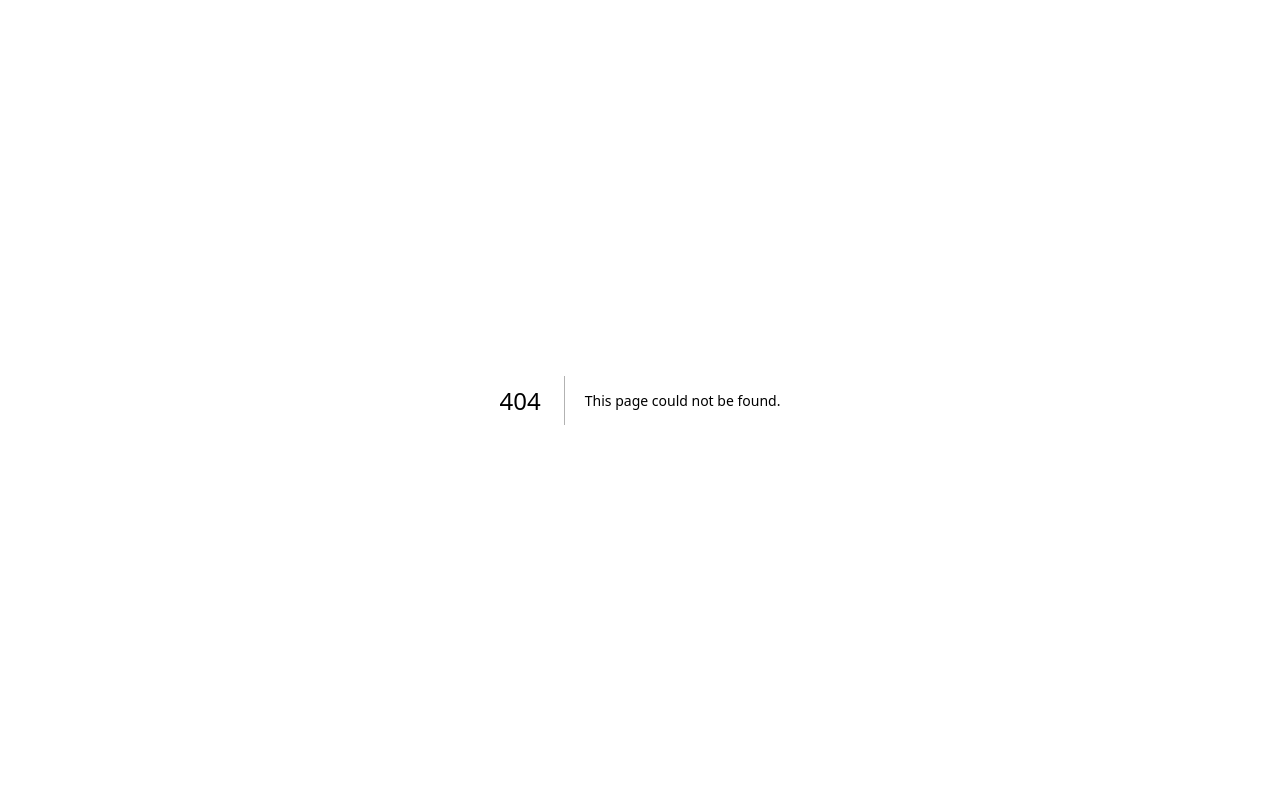
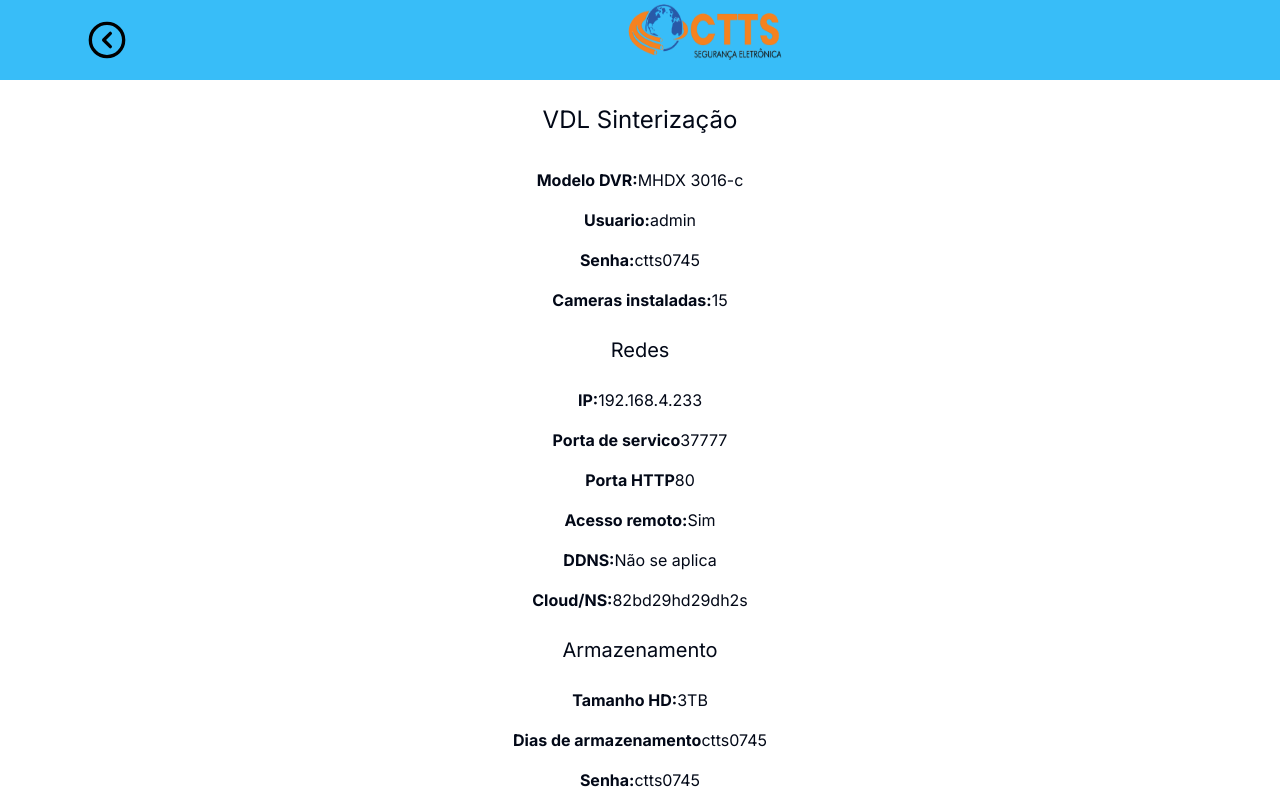
Before and after one commit to M-Emmanuel-G/System_2.0, a Next.js app in the folder system2.0/: page /VDL/Sinterizacao in a window 1280 px wide. Before the commit this address had no page. Built offline with nearby package versions, Linux system fonts and the light colour scheme.

Commit message:
REFACTOR: refatorando codigo e atualizando estilos

```diff
--- a/system2.0/src/app/Processing/page.tsx
+++ b/system2.0/src/app/Processing/page.tsx
@@ -1,8 +1,9 @@
 'use client'
 
 import { useRouter } from "next/navigation"
-import { useEffect, useState } from "react"
-import ModalAlert from "../components/modalAlert"
+import { useEffect, } from "react"
+import Loader from "../components/Loading"
+import { Button } from "@/components/ui/button"
 
 const Processing = ()=>{
 
@@ -10,15 +11,29 @@ const Processing = ()=>{
 
     useEffect(()=>{
         setTimeout(()=>{
-            router.push("/")
+            const getProcess = document.getElementById("process")
+            const getNextProcess = document.getElementById("nextProcess")
+            if(getProcess){ getProcess.style.display = "none"}
+            if(getNextProcess){ getNextProcess.style.display = "flex"}
         }, 3000)
     })
 
     return(
         <main className="w-screen h-screen flex justify-center items-center bg-black">
-            <section id="process" className="w-[376px] h-[200px] flex items-center justify-center flex-col bg-white rounded-2xl">
-                <h2 className="text-2xl">Sucesso...</h2>
-                <h3 className="text-sm">Seu formulário foi enviado com sucesso!</h3>
+            <section  className="w-[376px] h-[200px] flex items-center justify-center flex-col  rounded-2xl">
+                <div id="process" className="w-full h-full flex flex-col text-center items-center justify-center">
+                    <Loader/>
+                    <span className="text-white">Aguarde.. Seu relatorio está sendo enviado!</span>
+                </div>
+                <div id="nextProcess"  className="w-full h-full items-center justify-center hidden flex-col text-white ">
+                    <h2 className="text-xl text-white">Formulario enviado com sucesso...</h2>
+                    <h3 className="my-2" > Deseja realizar outra preventiva?</h3>
+                    <div className="flex my-8">
+                        <Button className="w-40 bg-cyan-400 text-xl mx-2 hover:bg-cyan-400" onClick={()=>{router.push("/SendOS")}}>Sim</Button>
+                        <Button className="w-40 bg-cyan-400 text-xl mx-2 hover:bg-cyan-400" onClick={()=>{router.push("/")}}>Não</Button>
+                    </div>
+                </div>
+
             </section>
         </main>
     )
--- a/system2.0/src/app/SendOS/page.tsx
+++ b/system2.0/src/app/SendOS/page.tsx
@@ -7,25 +7,42 @@ import GetDate from "../services/GetDate"
 import Input from "../components/Input"
 import ModalAlert from "../components/modalAlert"
 import Header from "../components/Header"
-import { Select, SelectContent, SelectItem, SelectTrigger, SelectValue } from "@radix-ui/react-select"
 import Link from "next/link"
+
+interface SendOsProps{
+  cliente:string,
+  data:string
+  modelo:string,
+  usuario:string
+  senha:string
+  Cameras_Instaladas:string
+  ip:string
+  Porta_Servico:string
+  Porta_HTTP:string
+  ddns:string
+  Armazenamento:string,
+  Dias_de_gravacao:string
+  colaborador:string
+  Email_Cliente:string
+  Observacao:string
+}
 
 
 export default function SendOS() {
 
   const [client, setClient] = useState('')
   const [model, setModel] = useState('')
-  const [user, setUser] = useState('')
+  const [user, setUser] = useState('admin')
   const [password, setPassword] = useState('')
   const [qtdCam, setQtdCam] = useState('')
-  const [ip, setIp] = useState('')
+  const [ip, setIp] = useState('192.168.')
   const [servicePort, setServeicePort] = useState('')
   const [httpPort, setHttpPort] = useState('')
-  const [ddns, setDdns] = useState('')
+  const [ddns, setDdns] = useState('Não tem.')
   const [storage, setStorage] = useState('')
   const [recDays, setRecDays] = useState('')
-  const [collaborator, setCollaborattor] = useState('')
-  const [sentTo, setSendTo] = useState('')
+  const [collaborator, setCollaborattor] = useState('Márcio')
+  const [sentTo, setSendTo] = useState("")
   const [obs, setObs] = useState('')
 
   const [isOpen, setIsOpen] = useState(false)
@@ -37,9 +54,10 @@ export default function SendOS() {
   }
 
   const form = (ev:React.FormEvent)=>{
+    try {
     ev.preventDefault()
 
-    const body = {
+    const body:SendOsProps = {
       cliente: client,
       data:GetDate(),
       modelo: model,
@@ -57,24 +75,28 @@ export default function SendOS() {
       colaborador: collaborator
     }
 
-    if(!client || !model || ! user || !password || !qtdCam || !ip || !servicePort || !httpPort || !ddns || !storage || !recDays || !collaborator ){
-      setIsOpen(true)
-    } else{
-      emailjs.send('service_ve702oh', 'template_qkpvdzv', body, '5ZxPWFsvg_-WP62gn')
+    if(!client || !model || ! user || !password || !qtdCam || !ip || !servicePort || !httpPort || !ddns || !storage || !recDays || !collaborator ) return alert("Todas as informacoes são necessarias!")
+    if(!sentTo.includes(".com") || !sentTo.includes("@")) return alert("Formato invalido de email");
+
+
+      emailjs.send('service_ve702oh', 'template_qkpvdzv', body as any, '5ZxPWFsvg_-WP62gn')
       .then((result) => {
             router.push('/Processing')
-            console.log(result);
-
       }, (error) => {
           console.log(error)
       });
-    }
+
+
+    router.push("/Processing")
+
+   } catch (error:any) {
+    alert(error.message)
+   }
 
   }
 
   return (
     <main className="w-screen h-screen min-h-screen flex flex-col items-center justify-between bg-black text-white">
-      <Header/>
       <section className="w-96 h-[90%] flex  items-center flex-col  overflow-y-auto">
         <h2 className="text-2xl my-8">Formulario de Preventivas</h2>
         <form onSubmit={form}>
@@ -157,19 +179,14 @@ export default function SendOS() {
               onChange={(ev)=>{setCollaborattor(ev.target.value)}}
               className="w-[326px] h-[30px] text-center text-gray-400 rounded-3xl my-2 bg-white"
             >
-              <option>Colaborador</option>
               <option>Márcio</option>
-              <option>Gabriel</option>
             </select>
-            <select
-               value={sentTo}
-               onChange={(ev)=>{setSendTo(ev.target.value)}}
-               className="w-[326px] h-[30px] text-center text-gray-400 rounded-3xl my-2 bg-white"
-            >
-              <option>emmanuel-jnr@hotmail.com</option>
-              <option>mauricio@ctts.com.br</option>
-              <option>gabrielsantos2024re4@gmail.com</option>
-            </select>
+
+            <Input
+              placeholder="Enviar Para.."
+              value={sentTo}
+              onChange={(ev)=>{setSendTo(ev.target.value)}}
+            />
 
           </div>
           <div className=" w-full flex items-center flex-col">
--- /dev/null
+++ b/system2.0/src/app/VDL/Sinterizacao/page.tsx
@@ -0,0 +1,88 @@
+import Header from "@/app/components/Header";
+
+export default function Sinterizacao() {
+ return (
+   <main className="w-screen h-screen flex flex-col justify-center itmes-center">
+        <Header/>
+        <section className="w-full h-[90%] flex flex-col items-center overflow-y-auto">
+            <div className="py-2">
+                <h2 className="text-2xl my-4">VDL Sinterização</h2>
+            </div>
+            <div className="py-2">
+                <strong>Modelo DVR:</strong>
+                <span>MHDX 3016-c</span>
+            </div>
+            <div className="py-2">
+                <strong>Usuario:</strong>
+                <span>admin</span>
+            </div>
+            <div className="py-2">
+                <strong>Senha:</strong>
+                <span>ctts0745</span>
+            </div>
+            <div className="py-2">
+                <strong>Cameras instaladas:</strong>
+                <span>15</span>
+            </div>
+
+            <div className="my-4">
+                <h2 className="text-xl">Redes</h2>
+            </div>
+
+            <div className="py-2">
+                <strong>IP:</strong>
+                <span>192.168.4.233</span>
+            </div>
+            <div className="py-2">
+                <strong>Porta de servico</strong>
+                <span>37777</span>
+            </div>
+            <div className="py-2">
+                <strong>Porta HTTP</strong>
+                <span>80</span>
+            </div>
+            <div className="py-2">
+                <strong>Acesso remoto:</strong>
+                <span>Sim</span>
+            </div>
+            <div className="py-2">
+                <strong>DDNS:</strong>
+                <span>Não se aplica</span>
+            </div>
+            <div className="py-2">
+                <strong>Cloud/NS:</strong>
+                <span>82bd29hd29dh2s</span>
+            </div>
+
+            <div className="my-4">
+                <h2 className="text-xl">Armazenamento</h2>
+            </div>
+
+            <div className="py-2">
+                <strong>Tamanho HD:</strong>
+                <span>3TB</span>
+            </div>
+            <div className="py-2">
+                <strong>Dias de armazenamento</strong>
+                <span>ctts0745</span>
+            </div>
+            <div className="py-2">
+                <strong>Senha:</strong>
+                <span>ctts0745</span>
+            </div>
+            <div className="py-2">
+                <strong>Senha:</strong>
+                <span>ctts0745</span>
+            </div>
+            <div className="py-2">
+                <strong>Senha:</strong>
+                <span>ctts0745</span>
+            </div>
+            <div className="py-2">
+                <strong>Senha:</strong>
+                <span>ctts0745</span>
+            </div>
+        </section>
+   </main>
+ );
+}
--- a/system2.0/src/app/VDL/page.tsx
+++ b/system2.0/src/app/VDL/page.tsx
@@ -7,7 +7,7 @@ export default function VDL() {
             <Header/>
             <section className="w-full h-[90%] flex flex-col items-center justify-center overflow-y-auto">
                 <Link
-                    href="/"
+                    href="/VDL/Sinterizacao"
                     className=" w-96 h-[50px] bg-sky-200 rounded-xl flex justify-center items-center my-2"
                 >
                     <strong>Sinterização</strong>
--- a/system2.0/src/app/components/CardService.tsx
+++ b/system2.0/src/app/components/CardService.tsx
@@ -8,9 +8,9 @@ interface CardProps{
 
 const CardService = ({service, path}:CardProps)=> {
  return (
-    <Card className="w-[300px] h-[50px] flex justify-center items-center m-4">
+    <Card className="w-[300px] h-[50px] flex justify-center items-center m-4 bg-black border-none">
       <CardContent className=" w-full h-full flex justify-center items-center m-0 p-0">
-        <Link className="w-full h-full flex items-center justify-center" href={path}>{service}</Link>
+        <Link className="w-full h-full flex items-center justify-center bg-sky-700 rounded-xl text-white text-xl" href={path}>{service}</Link>
       </CardContent>
     </Card>
 
--- a/system2.0/src/app/components/Input.tsx
+++ b/system2.0/src/app/components/Input.tsx
@@ -1,7 +1,7 @@
 import { ChangeEvent, ChangeEventHandler, FC } from "react";
 
 interface InputProps{
-    placeholder:string
+    placeholder?:string
     value:string
     onChange :ChangeEventHandler<HTMLInputElement>
 }
--- /dev/null
+++ b/system2.0/src/app/components/Loading.tsx
@@ -0,0 +1,7 @@
+export default function Loader() {
+ return (
+    <div className="flex justify-center items-center h-screen" id="Loader">
+        <div className="rounded-full h-10 w-10 bg-cyan-400 animate-ping"></div>
+    </div>
+ );
+}
--- a/system2.0/src/app/page.tsx
+++ b/system2.0/src/app/page.tsx
@@ -21,13 +21,6 @@ export default function Home() {
           path="/SendOS"
           service="Enviar OS"
         />
-
-        <CardService
-          path="/Clients"
-          service="Clientes"
-        />
-
-
       </section>
     </main>
   )
```
